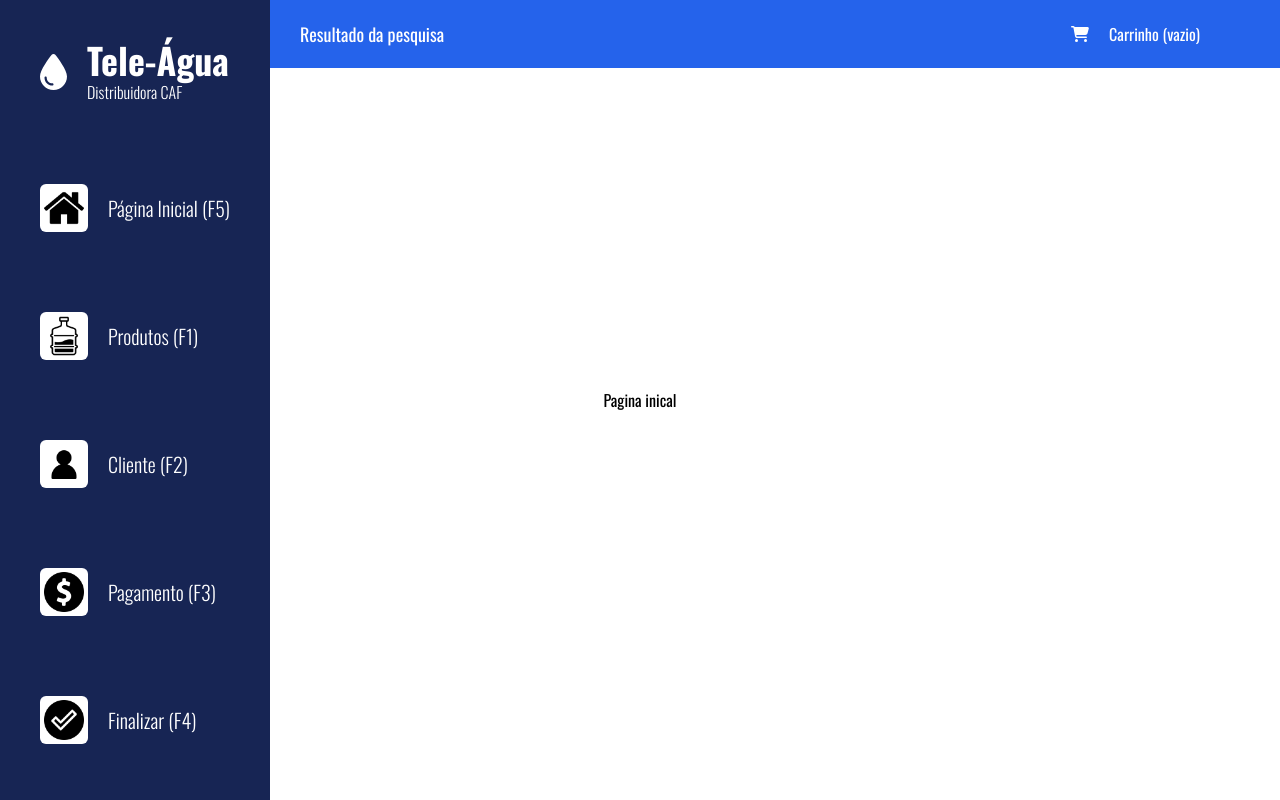
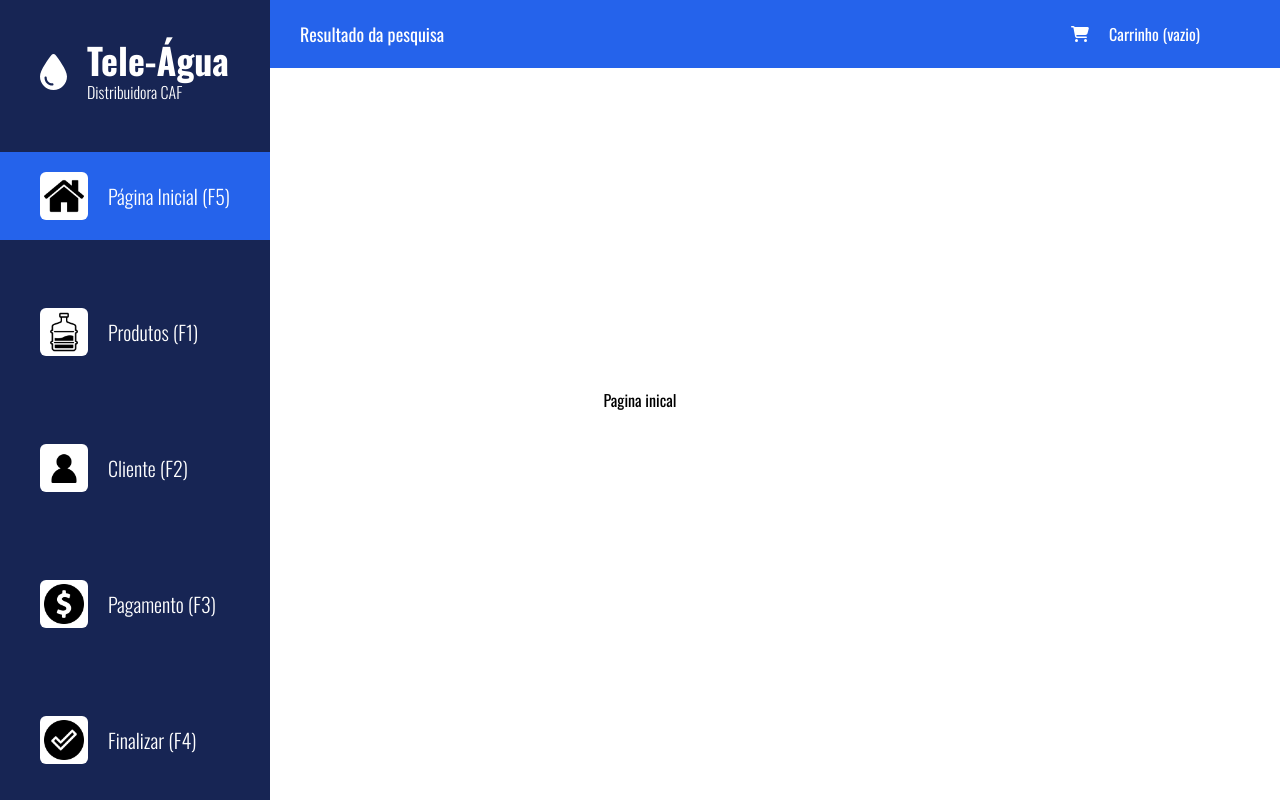
Before and after one commit to brenodacruz/teleagua, a React (Create React App) app: page / in a window 1280 px wide. Built offline with nearby package versions, Linux system fonts and the light colour scheme.

Commit message:
Localizar em qual pagina está pela Navbar

```diff
--- a/src/layout/Menu.js
+++ b/src/layout/Menu.js
@@ -6,8 +6,8 @@ import { faDroplet } from '@fortawesome/free-solid-svg-icons';
 
 export default function Menu(){
     return(
-        <div className="flex flex-col bg-blue-950 fixed h-lvh p-10 gap-20 top-0 left-0">
-            <section className="text-white flex flex-row gap-5">
+        <div className="flex flex-col bg-blue-950 fixed h-lvh  gap-12 top-0 left-0 py-10">
+            <section className="text-white flex flex-row gap-5 px-10">
                 <div className="flex justify-center items-center">
                     <FontAwesomeIcon icon={faDroplet} className="text-4xl"/>
                 </div>
--- a/src/layout/Nav.js
+++ b/src/layout/Nav.js
@@ -1,9 +1,10 @@
-import { Link } from "react-router-dom";
+import { Link, useLocation  } from "react-router-dom";
 
 export default function Nav(props){
+    const location = useLocation()
     return(
-        <Link to={props.to}>
-            <div  className="flex flex-row items-center justify-start text-white gap-5">
+        <Link to={props.to} >
+            <div  className={`flex flex-row items-center justify-start text-white gap-5 w-full px-10 py-5 ${location.pathname === props.to ? "bg-blue-600" : ""}`}>
                 <div className="bg-white rounded-md p-1"><img src={`./img/${props.name}.png`} alt={props.name} className="w-10"></img></div>
                 <h1 className="font-light text-xl">{props.title}</h1>
             </div>
```
